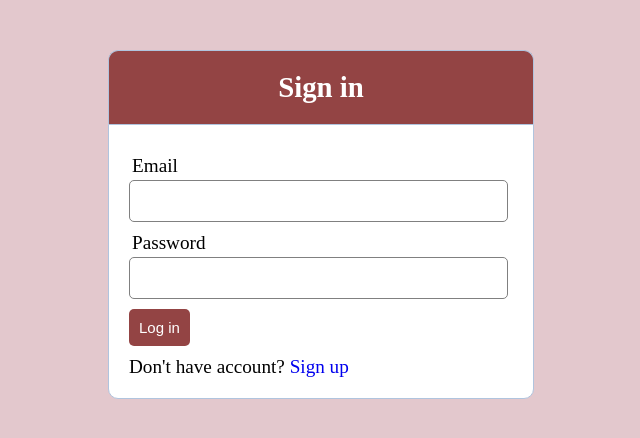
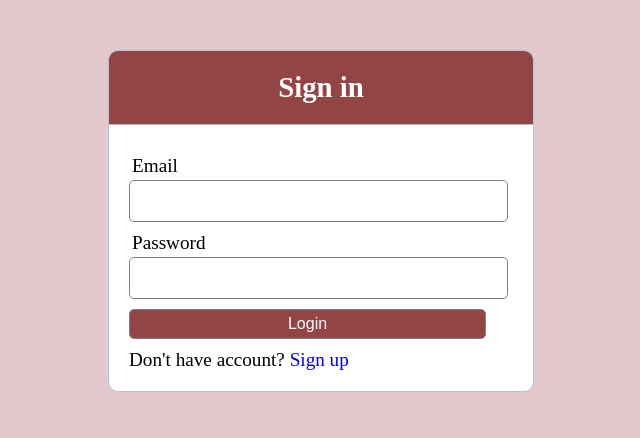
Before and after one commit to Tawinnie/Ashesi-Business-Hub, a PHP site: page /Final/Login.php in a window 1280 px wide. Shown: the top 438 px of the page, without its empty margins (319-959 px from the left). Run offline with PHP 8.4, Linux system fonts and the light colour scheme; data that the repository does not hold is empty.

Commit message:
Update Login.php

```diff
--- a/Login.php
+++ b/Login.php
@@ -20,12 +20,12 @@ include('server.php');
   	<h2>Sign in</h2>
   </div>
 
-  <form method="POST" action="Login.php">
+  <form method="POST" action="Navbar.php">
 	  <!---the error file checks if the submitted form does ot have erors-->
 		<?php include('errors.php');?>
 		<div class="input-group">
 			<label>Email</label>
-			<input type="text" name="email" required >
+			<input type="email" name="email" required >
 		</div>
 		<div class="input-group">
 			<label>Password</label>
@@ -33,7 +33,7 @@ include('server.php');
 		</div>
 
 		<div class="input-group">
-			    <button type="submit" class="btn" name="login_user">Log in</button>
+			    <input type="submit" class="btn" name="login_user" value="Login">
 		</div>
 		<p>
 			Don't have account? <a id="non" href="register.php">Sign up</a>
```
